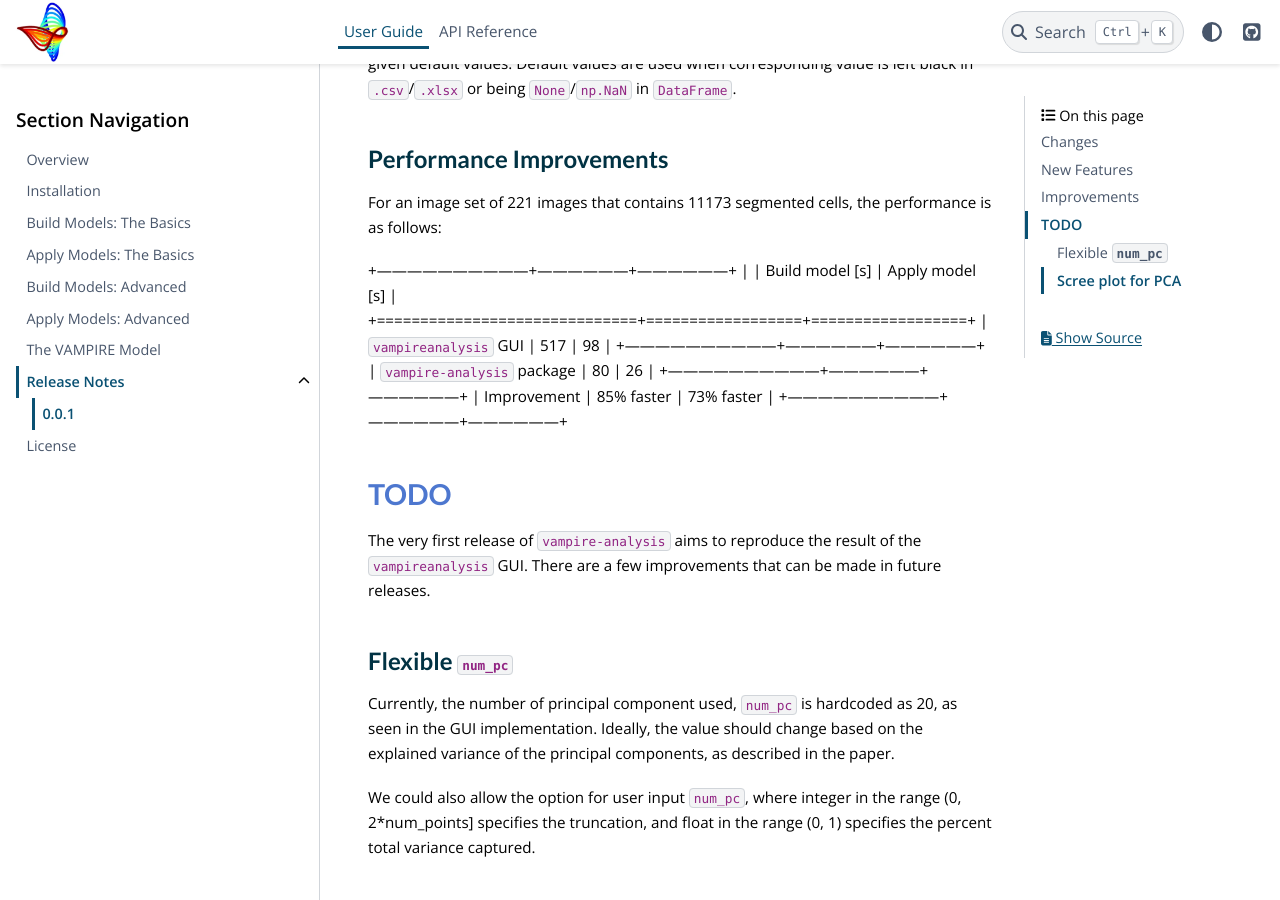
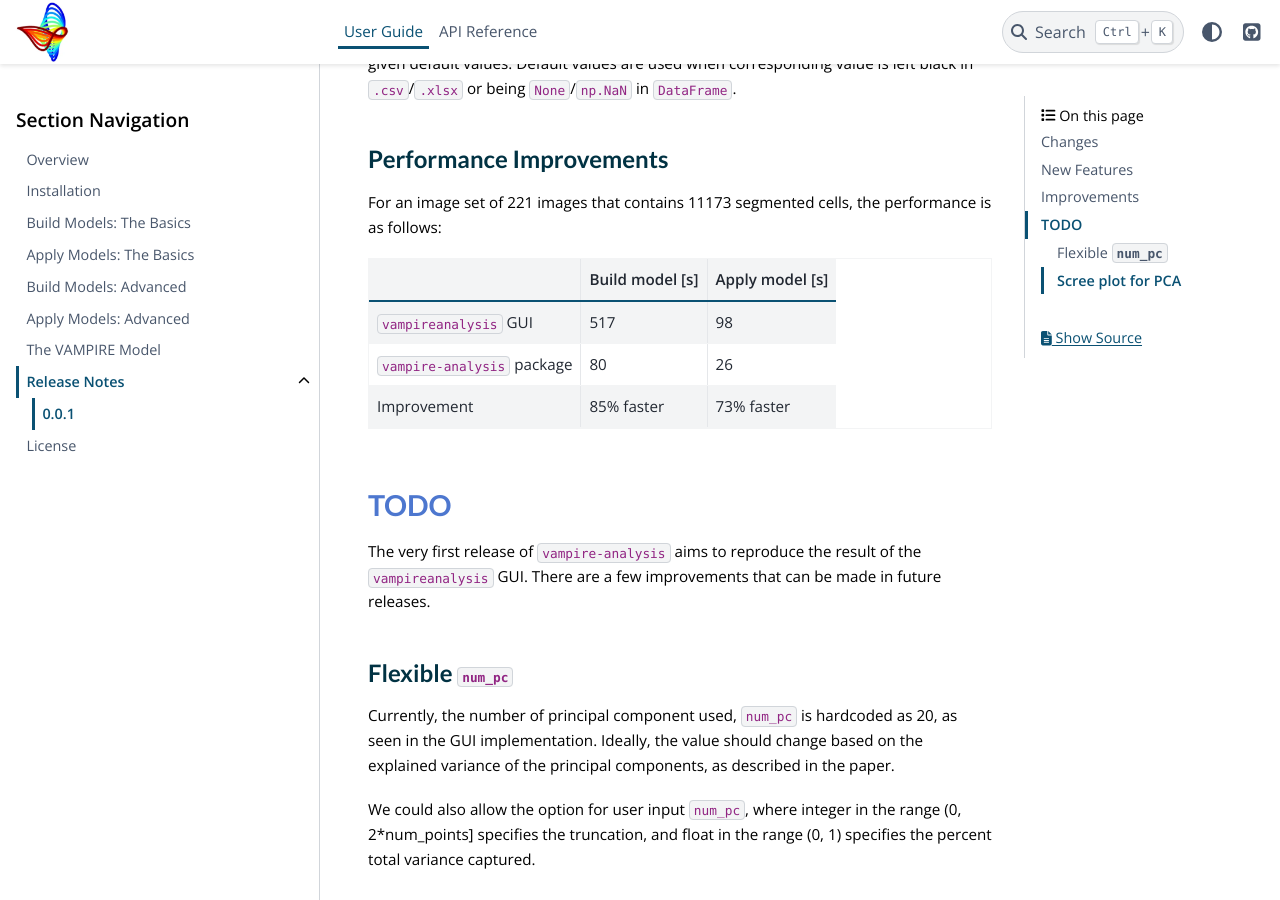
Before and after one commit to tengjuilin/vampire-analysis, a Sphinx documentation site: the page built from doc/source/user/release/0.0.1-notes.md, in a window 1280 px wide and 900 px high, scrolled down 2106 px. Built offline with Sphinx 7.4.7 and the PyData theme 0.15.4, drawn with Linux system fonts in a browser that asks for light colours.

```diff
--- a/doc/source/user/release/0.0.1-notes.md
+++ b/doc/source/user/release/0.0.1-notes.md
@@ -70,15 +70,11 @@ Parameters such as `output_path`, `model_name`, `num_points`, and `num_clusters`
 
 For an image set of 221 images that contains 11173 segmented cells, the performance is as follows:
 
-+------------------------------+------------------+------------------+
-|                              | Build model [s]  | Apply model [s]  |
-+==============================+==================+==================+
-| `vampireanalysis` GUI      | 517              | 98               |
-+------------------------------+------------------+------------------+
-| `vampire-analysis` package | 80               | 26               |
-+------------------------------+------------------+------------------+
-| Improvement                  | 85% faster       | 73% faster       |
-+------------------------------+------------------+------------------+
+||Build model [s]|Apply model [s]|
+|-|-|-|
+|`vampireanalysis` GUI|517|98|
+|`vampire-analysis` package|80|26|
+|Improvement|85% faster|73% faster|
 
 ## TODO
 
```
